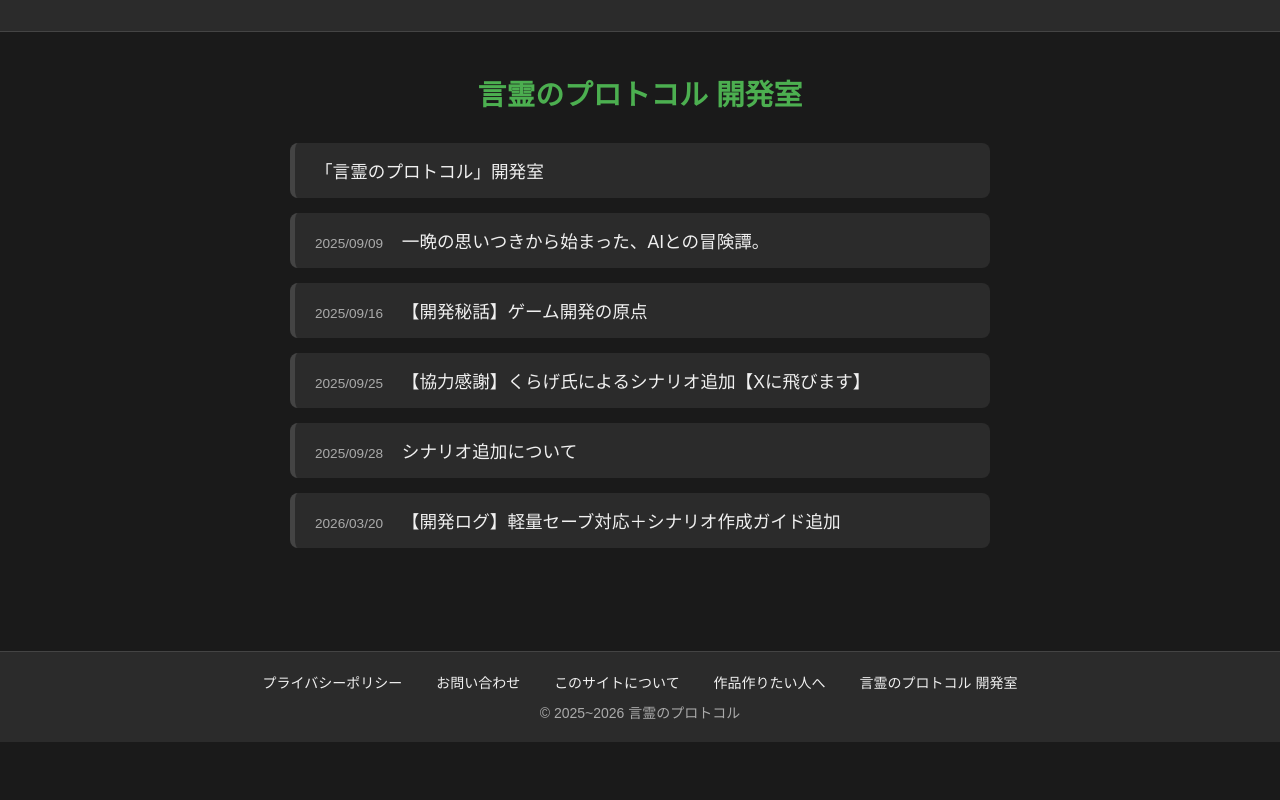
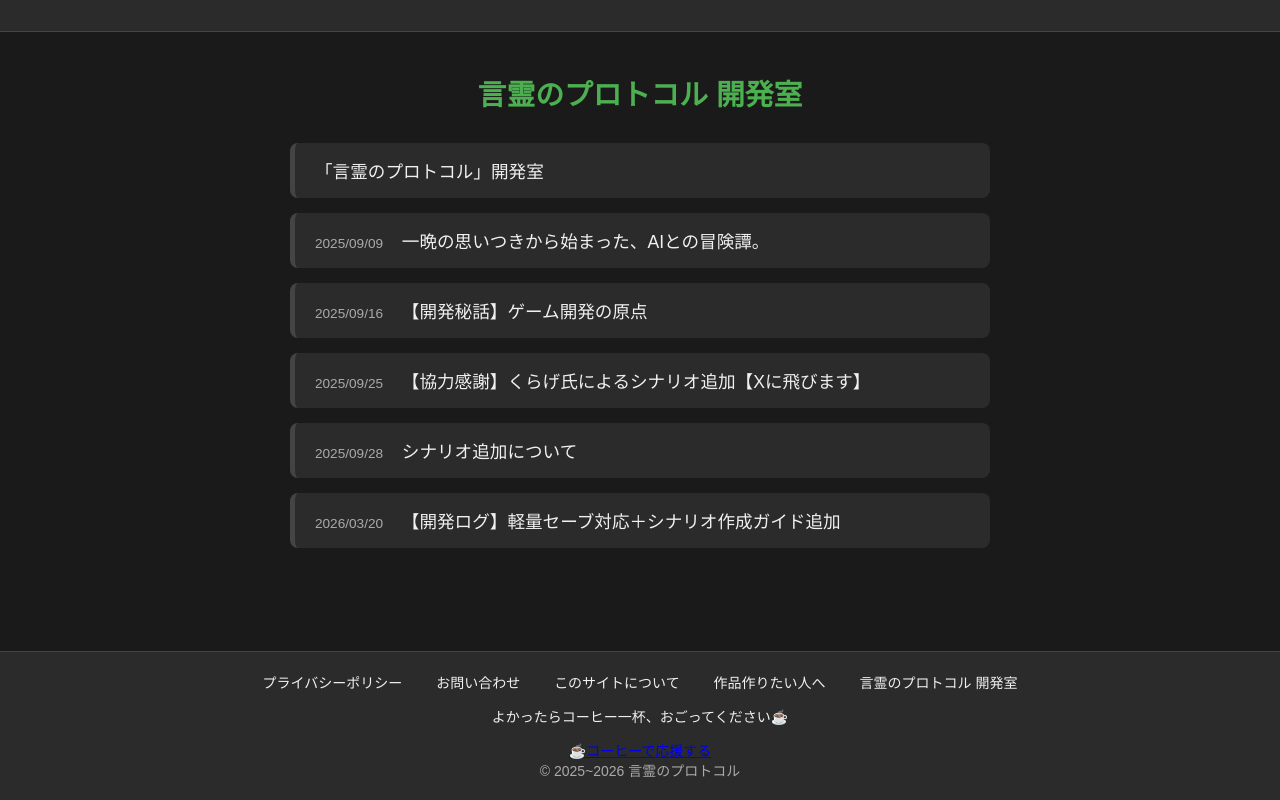
Before and after one commit to 72keep72-source/Kotodama_P, a website with bundled scripts: page index.html in a window 1280 px wide. Shown: the part 1197-1997 px from the top of the page. Before the commit the page ends 1939 px from the top, so only its background shows below. Built offline with nearby package versions, Linux system fonts and the light colour scheme.

Commit message:
コーヒーページリンク

```diff
--- a/index.html
+++ b/index.html
@@ -163,6 +163,13 @@
                 <li><a href="https://kotodama-protocol.hatenablog.com/">言霊のプロトコル 開発室</a></li>
             </ul>
         </nav>
+       <div class="footer-support">
+        <p>よかったらコーヒー一杯、おごってください☕</p>
+        <a href="https://ko-fi.com/kotodama_p" target="_blank" rel="noopener noreferrer" class="kofi-link">
+            ☕コーヒーで応援する
+        </a>
+        </div>
+
         <p class="copyright">&copy; 2025~2026 言霊のプロトコル</p>
     </footer>
 
```
